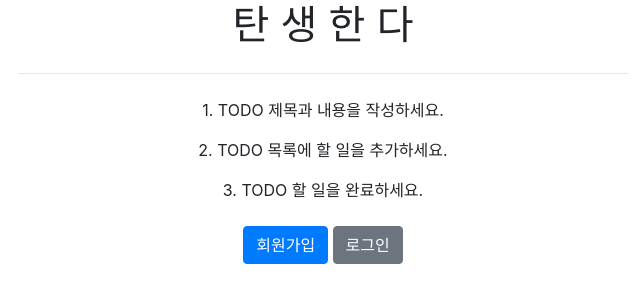
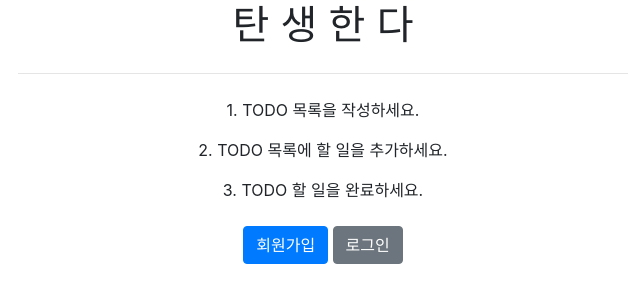
Before and after one commit to jangjichang/2019_summercoding_2nd_work, a Django app: page / in a window 1280 px wide. Shown: the part 343-640 px from the top of the page, without its empty margins (317-957 px from the left). Run offline with Django 3.2, Linux system fonts and the light colour scheme; parts of the project's set-up code (start-up, migrations or seed data) failed here and were passed over; some libraries are stand-ins or nearby versions.

Commit message:
수정 - 설명 텍스트

```diff
--- a/src/templates/home.html
+++ b/src/templates/home.html
@@ -9,7 +9,7 @@ home.html
       <h1 class="jumbotron-heading">할 일 을<br>안 하 면<br>새 로 운<br>우 주 가<br>탄 생 한 다</h1>
       <!--<p class="lead text-muted"></p>-->
       <hr class="my-4">
-      <p>1. TODO 제목과 내용을 작성하세요.</p>
+      <p>1. TODO 목록을 작성하세요.</p>
       <p>2. TODO 목록에 할 일을 추가하세요.</p>
       <p>3. TODO 할 일을 완료하세요.</p>
       <p>
```
